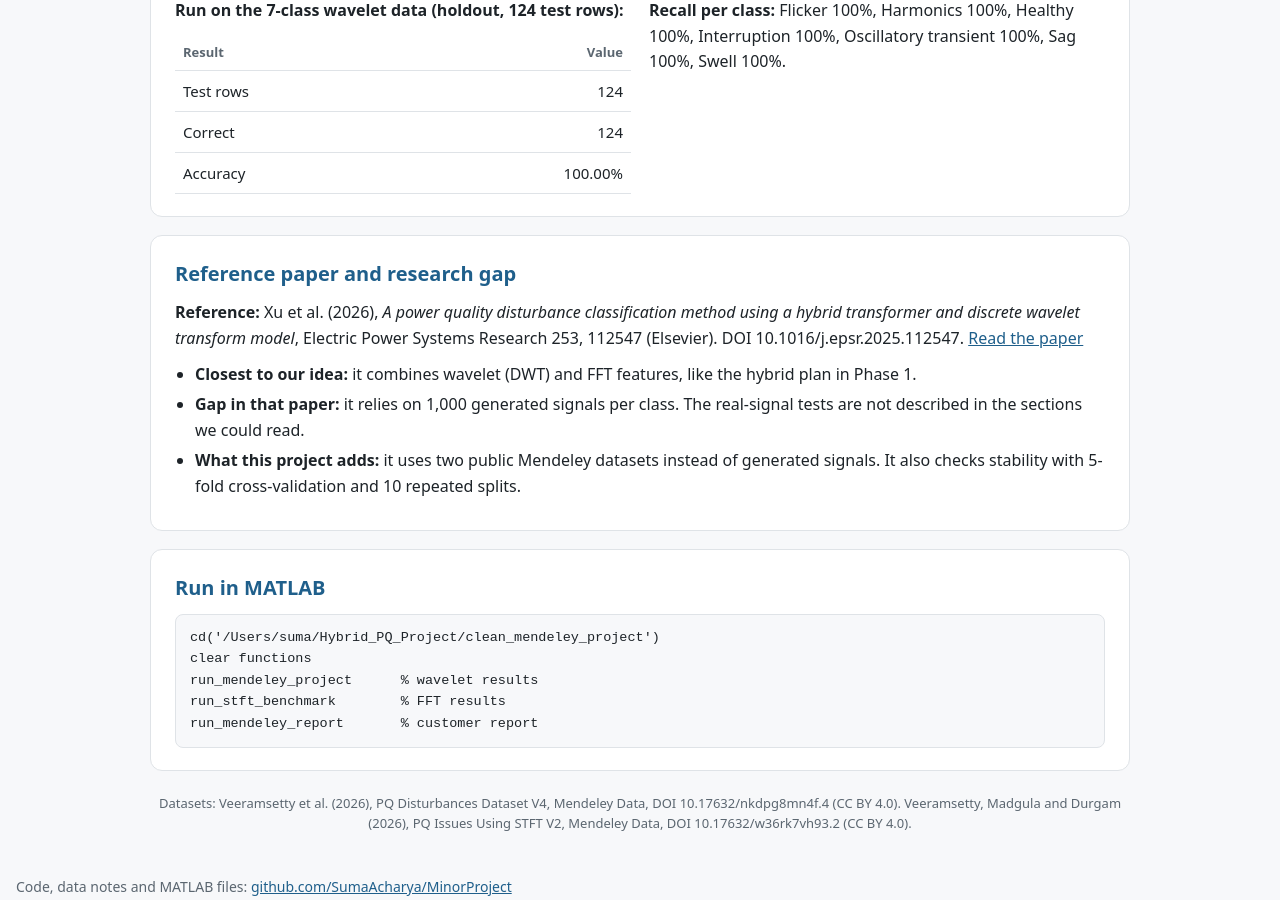
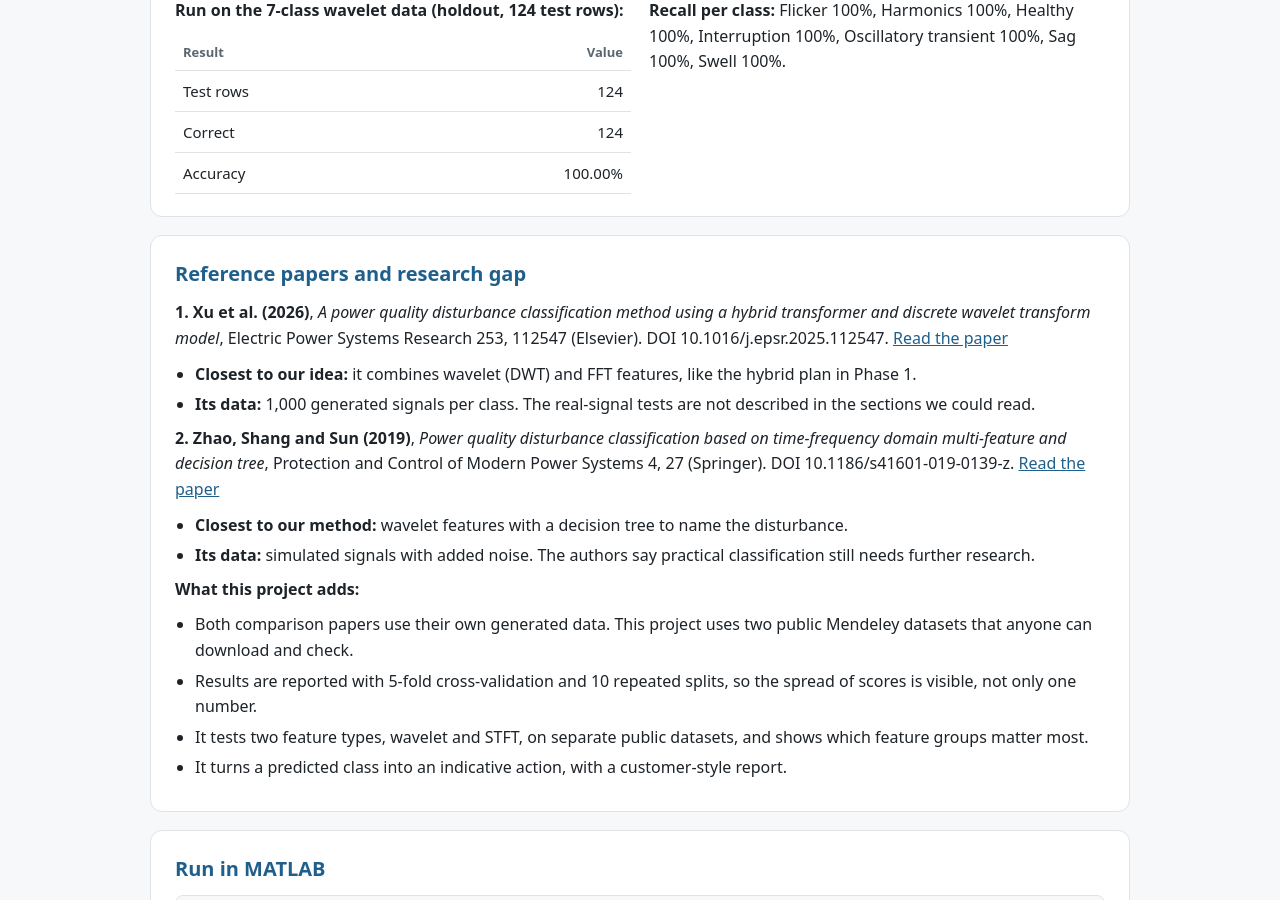
Before and after one commit to SumaAcharya/SumaAcharya.github.io, a Jekyll site: the page pq-classification/index.html, which Jekyll copies as it is, in a window 1280 px wide and 900 px high, scrolled down 2566 px. Built offline with Jekyll 4.4.1, drawn with Linux system fonts in a browser that asks for light colours.

Commit message:
Add both reference papers and what this project adds
Co-Authored-By: Claude Haiku 5.5 <noreply@anthropic.com>
Claude-Session: https://claude.ai/code/session_01XgHpHjcXs9ZsT4pXBJ5wU2

```diff
--- a/pq-classification/index.html
+++ b/pq-classification/index.html
@@ -166,12 +166,23 @@ a { color: var(--accent); }
 </section>
 
 <section>
-  <h2>Reference paper and research gap</h2>
-  <p><b>Reference:</b> Xu et al. (2026), <i>A power quality disturbance classification method using a hybrid transformer and discrete wavelet transform model</i>, Electric Power Systems Research 253, 112547 (Elsevier). DOI 10.1016/j.epsr.2025.112547. <a href="https://www.sciencedirect.com/science/article/abs/pii/S0378779625011344" target="_blank" rel="noopener">Read the paper</a></p>
+  <h2>Reference papers and research gap</h2>
+  <p><b>1. Xu et al. (2026)</b>, <i>A power quality disturbance classification method using a hybrid transformer and discrete wavelet transform model</i>, Electric Power Systems Research 253, 112547 (Elsevier). DOI 10.1016/j.epsr.2025.112547. <a href="https://www.sciencedirect.com/science/article/abs/pii/S0378779625011344" target="_blank" rel="noopener">Read the paper</a></p>
   <ul>
     <li><b>Closest to our idea:</b> it combines wavelet (DWT) and FFT features, like the hybrid plan in Phase 1.</li>
-    <li><b>Gap in that paper:</b> it relies on 1,000 generated signals per class. The real-signal tests are not described in the sections we could read.</li>
-    <li><b>What this project adds:</b> it uses two public Mendeley datasets instead of generated signals. It also checks stability with 5-fold cross-validation and 10 repeated splits.</li>
+    <li><b>Its data:</b> 1,000 generated signals per class. The real-signal tests are not described in the sections we could read.</li>
+  </ul>
+  <p><b>2. Zhao, Shang and Sun (2019)</b>, <i>Power quality disturbance classification based on time-frequency domain multi-feature and decision tree</i>, Protection and Control of Modern Power Systems 4, 27 (Springer). DOI 10.1186/s41601-019-0139-z. <a href="https://link.springer.com/article/10.1186/s41601-019-0139-z" target="_blank" rel="noopener">Read the paper</a></p>
+  <ul>
+    <li><b>Closest to our method:</b> wavelet features with a decision tree to name the disturbance.</li>
+    <li><b>Its data:</b> simulated signals with added noise. The authors say practical classification still needs further research.</li>
+  </ul>
+  <p><b>What this project adds:</b></p>
+  <ul>
+    <li>Both comparison papers use their own generated data. This project uses two public Mendeley datasets that anyone can download and check.</li>
+    <li>Results are reported with 5-fold cross-validation and 10 repeated splits, so the spread of scores is visible, not only one number.</li>
+    <li>It tests two feature types, wavelet and STFT, on separate public datasets, and shows which feature groups matter most.</li>
+    <li>It turns a predicted class into an indicative action, with a customer-style report.</li>
   </ul>
 </section>
 
```
